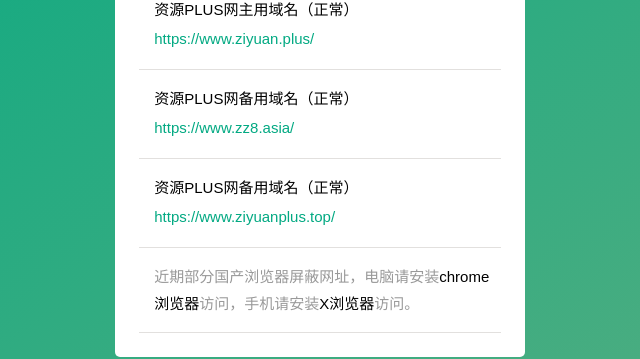
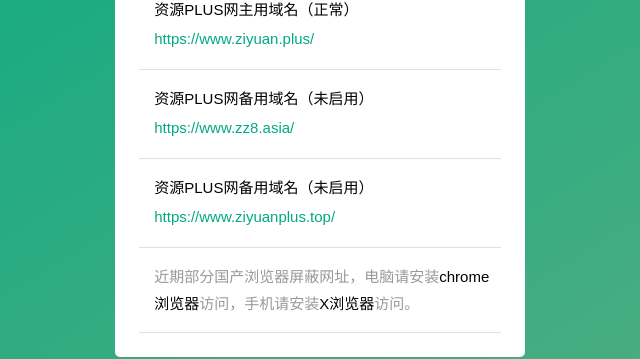
Before and after one commit to ziyuanplus/ziyuanplus.github.io, a plain HTML site: page index.html in a window 1280 px wide. Shown: the part 237-596 px from the top of the page, 320-960 px from the left. Drawn offline with Linux system fonts and the light colour scheme.

Commit message:
Update index.html

```diff
--- a/index.html
+++ b/index.html
@@ -27,12 +27,12 @@
 
 								</span></span></li>
 		    	<li>
-									资源PLUS网备用域名（正常）
+									资源PLUS网备用域名（未启用）
 									<a href="http://www.zz8.asia/" target="_blank"><i>https://www.zz8.asia/</i></a>
 
 								</span></span></li>
 								<li>
-									资源PLUS网备用域名（正常）
+									资源PLUS网备用域名（未启用）
 									<a href="http://www.ziyuanplus.top/" target="_blank"><i>https://www.ziyuanplus.top/</i></a>
 
 								</span></span></li>
```
